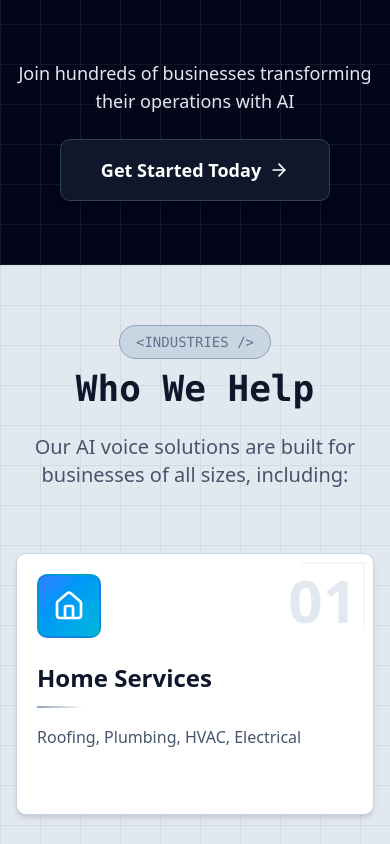
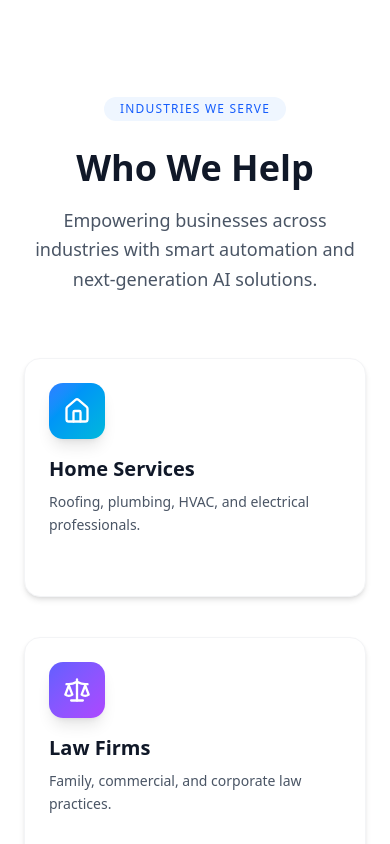
Before and after one commit to Squareitsolution/voqz.ai, a React (Vite) app: page / in a window 390 px wide. Shown: the part 4580-5424 px from the top of the page. Built offline with nearby package versions, Linux system fonts and the light colour scheme.

Commit message:
updted home page

```diff
--- a/src/components/footer.jsx
+++ b/src/components/footer.jsx
@@ -125,7 +125,7 @@ const Footer = () => {
             {/* Navigation column */}
             <div className="animate-fade-in-delay">
               <h3 className="text-white font-semibold mb-4 relative">
-                Navigation
+                Quick Links
                 <div className="absolute -bottom-1 left-0 w-8 h-0.5 bg-gradient-to-r from-purple-400 to-transparent animate-expand"></div>
               </h3>
               <ul className="space-y-3">
--- a/src/components/getStarted.jsx
+++ b/src/components/getStarted.jsx
@@ -26,14 +26,14 @@ export default function GetStarted() {
   ];
 
   return (
-    <div className="min-h-screen bg-black relative overflow-hidden">
-      {/* Technical Grid Background */}
+    <div className="min-h-screen bg-slate-950 relative overflow-hidden">
+      {/* Background Grid */}
       <div className="absolute inset-0 opacity-10">
         <div
           className="absolute inset-0"
           style={{
-            backgroundImage: `linear-gradient(to right, rgb(255, 255, 255) 2px, transparent 2px),
-                           linear-gradient(to bottom, rgb(255, 255, 255) 2px, transparent 2px)`,
+            backgroundImage: `linear-gradient(to right, rgb(148,163,180) 1px, transparent 1px),
+                             linear-gradient(to bottom, rgb(148,163,184) 1px, transparent 1px)`,
             backgroundSize: "40px 40px",
           }}
         ></div>
@@ -43,8 +43,8 @@ export default function GetStarted() {
         <div className="max-w-6xl w-full">
           {/* Header Section */}
           <div className="text-center mb-5">
-            <h2 className="text-4xl sm:text-5xl lg:text-6xl font-bold text-white mb-6 leading-tight">
-              How to <span className="text-indigo-400">Get Started</span>
+            <h2 className="text-5xl font-bold text-white mb-6 leading-tight">
+              How to <span className="">Get Started</span>
             </h2>
             <p className="text-gray-400 text-lg sm:text-xl max-w-3xl mx-auto leading-relaxed">
               Begin Your AI Journey in 3 Easy Steps
--- a/src/components/testimonial.jsx
+++ b/src/components/testimonial.jsx
@@ -99,14 +99,14 @@ export default function TestimonialsSection() {
         </div>
 
         {/* Bottom CTA */}
-        <div className="text-center flex flex-col items-center mt-16">
+        {/* <div className="text-center flex flex-col items-center mt-16">
           <p className="text-slate-200 text-lg mb-6">
             Join hundreds of businesses transforming their operations with AI
           </p>
           <button className="bg-slate-900 flex items-center gap-2 cursor-pointer text-white px-10 py-4 rounded-lg font-semibold text-lg hover:bg-slate-800 transition-all duration-300 shadow-lg hover:shadow-xl hover:scale-105 border border-slate-700">
            Get Started Today <ArrowRight className="w-5 h-5 lg:mt-1" />
           </button>
-        </div>
+        </div> */}
       </div>
     </div>
   );
--- a/src/components/whoWeHelp.jsx
+++ b/src/components/whoWeHelp.jsx
@@ -14,138 +14,109 @@ export default function WhoWeHelpSection() {
     {
       icon: Home,
       title: "Home Services",
-      description: "Roofing, Plumbing, HVAC, Electrical",
-      gradient: "from-blue-500 to-cyan-500",
-      code: "01",
+      description: "Roofing, plumbing, HVAC, and electrical professionals.",
+      color: "from-blue-500 to-cyan-500",
     },
     {
       icon: Scale,
       title: "Law Firms",
-      description: "Migration, Family, Commercial Law",
-      gradient: "from-purple-500 to-indigo-500",
-      code: "02",
+      description: "Family, commercial, and corporate law practices.",
+      color: "from-indigo-500 to-purple-500",
     },
     {
       icon: Heart,
       title: "Health & Wellness",
-      description: "Clinics, Dental, Therapy",
-      gradient: "from-pink-500 to-rose-500",
-      code: "03",
+      description: "Clinics, dental care, therapy, and wellness centers.",
+      color: "from-pink-500 to-rose-500",
     },
     {
       icon: Plane,
       title: "Tourism & Travel",
-      description: "24/7 inquiries and bookings",
-      gradient: "from-orange-500 to-amber-500",
-      code: "04",
+      description: "Tour agencies, hotels, and travel booking platforms.",
+      color: "from-orange-500 to-amber-500",
     },
     {
       icon: Music,
       title: "Entertainment",
-      description: "Event bookings, ticketing & customer service",
-      gradient: "from-violet-500 to-purple-500",
-      code: "05",
+      description: "Event management, bookings, and media production.",
+      color: "from-violet-500 to-purple-600",
     },
     {
       icon: Building2,
       title: "Real Estate",
-      description: "Lead qualification and appointment scheduling",
-      gradient: "from-emerald-500 to-teal-500",
-      code: "06",
+      description: "Agencies, brokers, and property management firms.",
+      color: "from-emerald-500 to-teal-500",
     },
   ];
 
   return (
-    <div className="min-h-screen bg-slate-200 py-16 px-4 sm:px-6 lg:px-8 relative overflow-hidden">
-      {/* Technical Grid Background */}
-      <div className="absolute inset-0 opacity-10">
-        <div
-          className="absolute inset-0"
-          style={{
-            backgroundImage: `linear-gradient(to right, rgb(100, 116, 139) 1px, transparent 1px),
-                           linear-gradient(to bottom, rgb(100, 116, 139) 1px, transparent 1px)`,
-            backgroundSize: "40px 40px",
-          }}
-        ></div>
-      </div>
+    <section className="relative bg-white py-24 px-6 sm:px-10 lg:px-16 font-sans text-gray-800">
+      <div className="max-w-7xl mx-auto">
+        {/* Section Header */}
+        <div className="text-center mb-16">
+          <span className="inline-block text-xs uppercase tracking-widest text-blue-600 bg-blue-50 px-4 py-1 rounded-full font-medium">
+            Industries We Serve
+          </span>
 
-      <div className="max-w-7xl mx-auto relative z-10">
-        {/* Header */}
-        <div className="text-center mb-16">
-          <div className="inline-block mb-4">
-            <span className="text-sm font-mono text-slate-500 bg-slate-300 px-4 py-2 rounded-full border border-slate-400">
-              &lt;INDUSTRIES /&gt;
-            </span>
-          </div>
-          <h2 className="text-4xl md:text-5xl font-bold text-slate-900 mb-6 font-mono">
+          <h2 className="text-4xl md:text-5xl font-extrabold text-gray-900 mt-6 mb-4 leading-tight">
             Who We Help
           </h2>
-          <p className="text-xl text-slate-600 max-w-3xl mx-auto">
-            Our AI voice solutions are built for businesses of all sizes,
-            including:
+
+          <p className="text-gray-600 text-lg max-w-2xl mx-auto leading-relaxed">
+            Empowering businesses across industries with smart automation and
+            next-generation AI solutions.
           </p>
         </div>
 
-        {/* Industries Grid */}
-        <div className="grid grid-cols-1 lg:grid-cols-3 gap-8 mb-16">
+        {/* Cards Grid */}
+        <div className="grid grid-cols-1 sm:grid-cols-2 lg:grid-cols-3 gap-10">
           {industries.map((industry, index) => {
             const Icon = industry.icon;
             return (
               <div
                 key={index}
-                className="bg-white rounded-lg p-5 shadow-md hover:shadow-2xl transition-all duration-300 hover:-translate-y-2 group border border-slate-300 relative overflow-hidden"
+                className="group relative bg-white border border-gray-100 rounded-2xl p-6 sm:p-7 shadow-md hover:shadow-xl hover:-translate-y-2 transition-all duration-500 overflow-hidden"
               >
-                {/* Technical Corner Accent */}
-                <div className="absolute top-0 right-0 w-20 h-20 opacity-10">
-                  <div className="absolute top-2 right-2 w-16 h-16 border-t-2 border-r-2 border-slate-400"></div>
-                </div>
+                {/* Accent gradient overlay */}
+                <div
+                  className={`absolute inset-0 bg-gradient-to-br ${industry.color} opacity-0 group-hover:opacity-10 blur-2xl transition-all duration-700`}
+                ></div>
 
-                {/* Code Number */}
-                <div className="absolute top-4 right-4 text-6xl font-bold text-slate-200 group-hover:text-slate-300 transition-colors duration-300">
-                  {industry.code}
-                </div>
-
-                {/* Icon with Gradient Background */}
+                {/* Icon */}
                 <div
-                  className={`w-16 h-16 rounded-lg bg-gradient-to-br ${industry.gradient} flex items-center justify-center mb-6 group-hover:scale-110 transition-transform duration-300 relative z-10 border-2 border-slate-900/10`}
+                  className={`relative w-14 h-14 mb-4 rounded-xl bg-gradient-to-br ${industry.color} flex items-center justify-center shadow-lg group-hover:scale-110 transition-transform duration-500`}
                 >
-                  <Icon className="w-8 h-8 text-white" />
+                  <Icon className="w-7 h-7 text-white" />
                 </div>
 
                 {/* Title */}
-                <h3 className="text-2xl font-bold text-slate-900 mb-3 relative z-10">
+                <h3 className="text-xl font-semibold text-gray-900 mb-2 group-hover:text-blue-600 transition-colors">
                   {industry.title}
                 </h3>
 
-                {/* Separator Line */}
-                <div className="w-12 h-0.5 bg-gradient-to-r from-slate-400 to-transparent mb-4"></div>
-
                 {/* Description */}
-                <p className="text-slate-600 text-base leading-relaxed relative z-10">
+                <p className="text-gray-600 text-sm leading-relaxed mb-4">
                   {industry.description}
                 </p>
 
-                {/* Hover Arrow */}
-                <div className="mt-6 flex items-center text-slate-900 font-semibold opacity-0 group-hover:opacity-100 transition-opacity duration-300 relative z-10">
-                  <span className="mr-2 text-sm">[Learn_more]</span>
-                  <ArrowRight className="w-5 h-5 group-hover:translate-x-1 transition-transform duration-300" />
+                {/* Button */}
+                <div className="flex items-center text-blue-600 text-sm font-medium opacity-0 group-hover:opacity-100 transition-all duration-500">
+                  <span>Learn more</span>
+                  <ArrowRight className="w-4 h-4 ml-2 group-hover:translate-x-1 transition-transform" />
                 </div>
-
-                {/* Bottom Border Accent */}
-                <div className="absolute bottom-0 left-0 w-full h-1 bg-gradient-to-r from-transparent via-slate-400 to-transparent opacity-0 group-hover:opacity-100 transition-opacity duration-300"></div>
               </div>
             );
           })}
         </div>
 
-        {/* CTA Section */}
-        <div className="text-center">
-          <button className="bg-slate-900 text-white px-10 cursor-pointer py-4 rounded-lg font-semibold text-lg  hover:bg-slate-800 transition-all duration-300 shadow-lg hover:shadow-xl hover:scale-105 inline-flex items-center gap-2 border-2 border-slate-700">
+        {/* CTA */}
+        <div className="text-center mt-20">
+          <button className="group inline-flex items-center gap-2 px-8 py-3 bg-gradient-to-r from-blue-500 to-cyan-500 text-white text-base rounded-xl font-semibold shadow-md hover:shadow-lg hover:scale-105 hover:from-cyan-500 hover:to-blue-500 transition-all duration-500">
             <span>Find Your Industry</span>
-            <ArrowRight className="w-5 h-5" />
+            <ArrowRight className="w-5 h-5 group-hover:translate-x-2 transition-transform" />
           </button>
         </div>
       </div>
-    </div>
+    </section>
   );
 }
```
Also changed, not shown: src/components/About.jsx (+16 -4 lines), src/components/CTA.jsx (+4 -4 lines), src/components/whyBusNeed.jsx (+5 -6 lines), src/components/whyChoose.jsx (+13 -11 lines).
